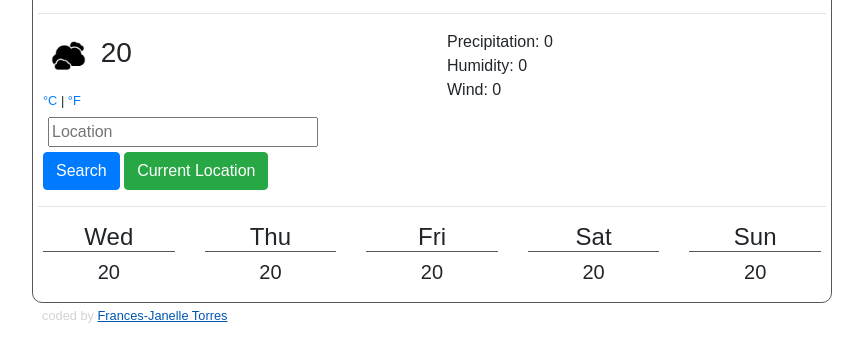
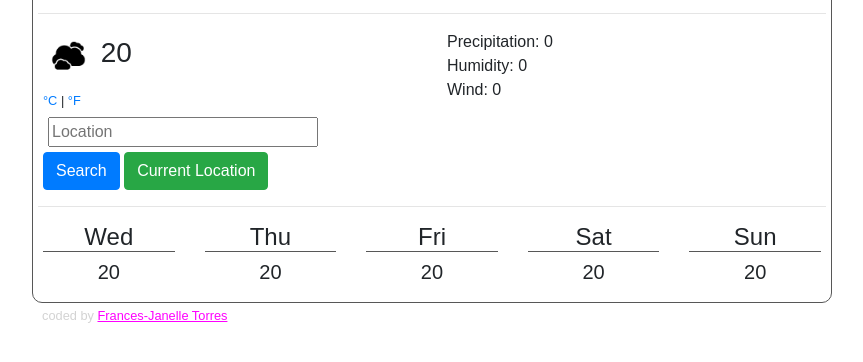
Before and after one commit to francesjanelle/Weather, a plain HTML site: page index.html in a window 1280 px wide. In both pictures the pointer is over the link "Frances-Janelle Torres". Shown: the part 114-476 px from the top of the page, without its empty margins (208-1071 px from the left). Drawn offline with nearby package versions, Linux system fonts and the light colour scheme; a script that the page names is missing.

Commit message:
Update style.css
sorry, can't resist to customize my name into magenta (pink was too light)

```diff
--- a/src/style.css
+++ b/src/style.css
@@ -55,3 +55,7 @@ span {
 span a {
     color: lightgrey
 }
+
+span a:hover {
+    color: magenta
+}
```
